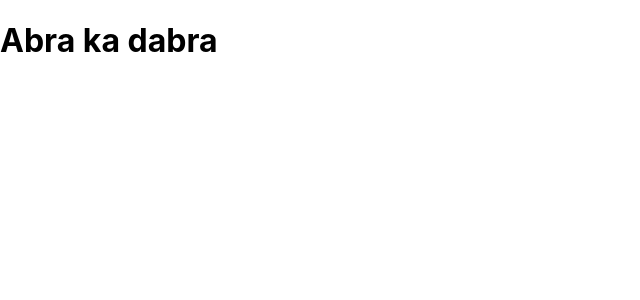
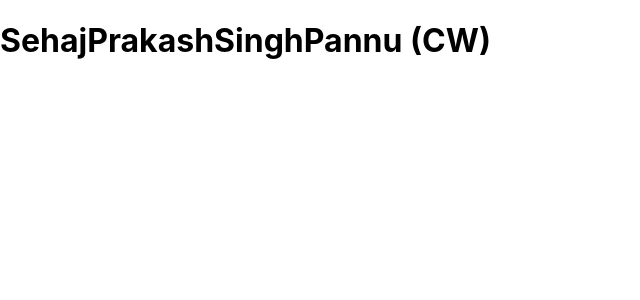
Before and after one commit to yadarj120/demo-react, a React (Create React App) app: page / in a window 1280 px wide. Shown: the top 300 px of the page, without its empty margins (0-640 px from the left). Built offline with nearby package versions, Linux system fonts and the light colour scheme.

Commit message:
name of sehaj added

```diff
--- a/src/App.js
+++ b/src/App.js
@@ -1,5 +1,5 @@
 import React from "react";
 
 export default function App() {
-  return <h1>Abra ka dabra</h1>;
+  return <h1>SehajPrakashSinghPannu (CW)</h1>;
 }
```
